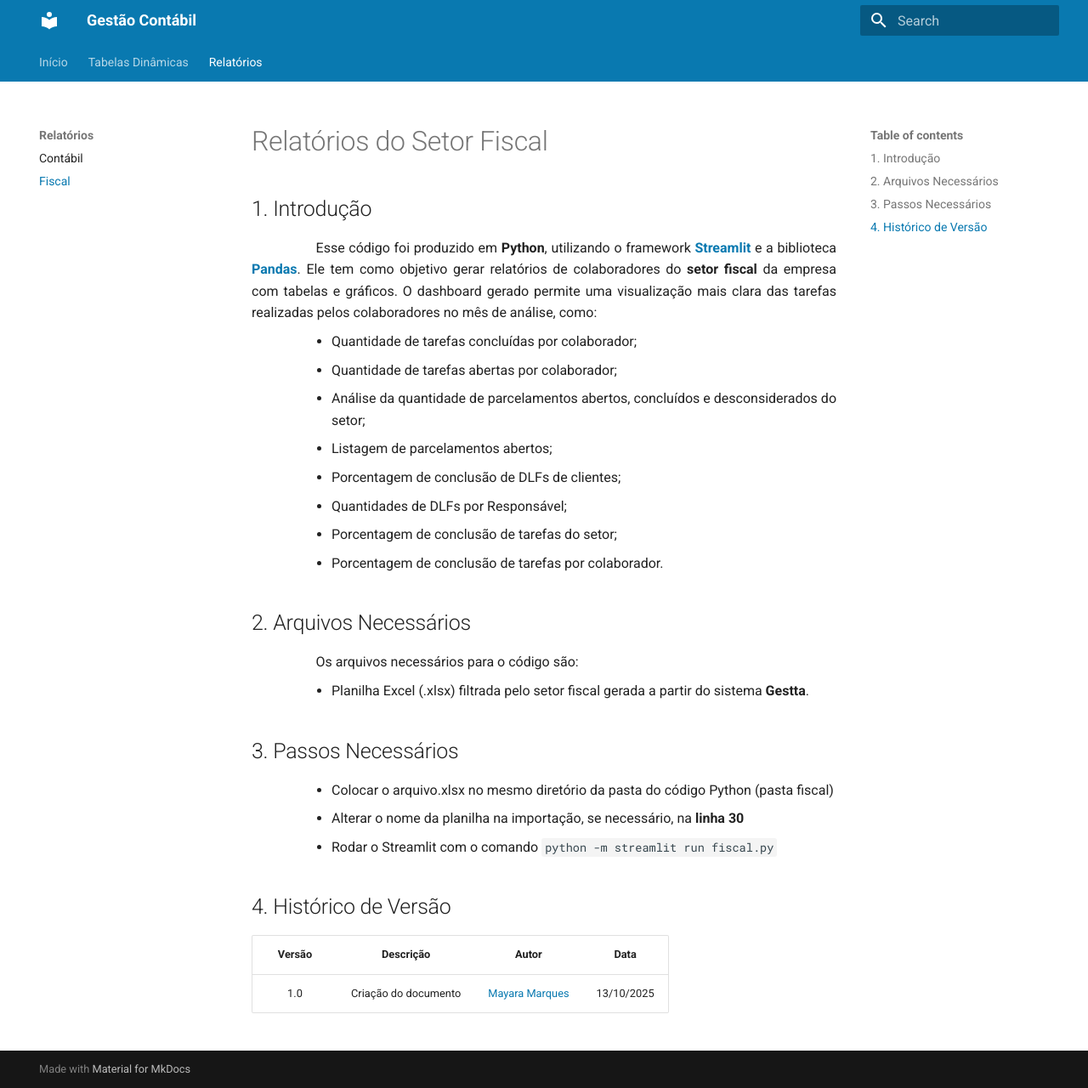
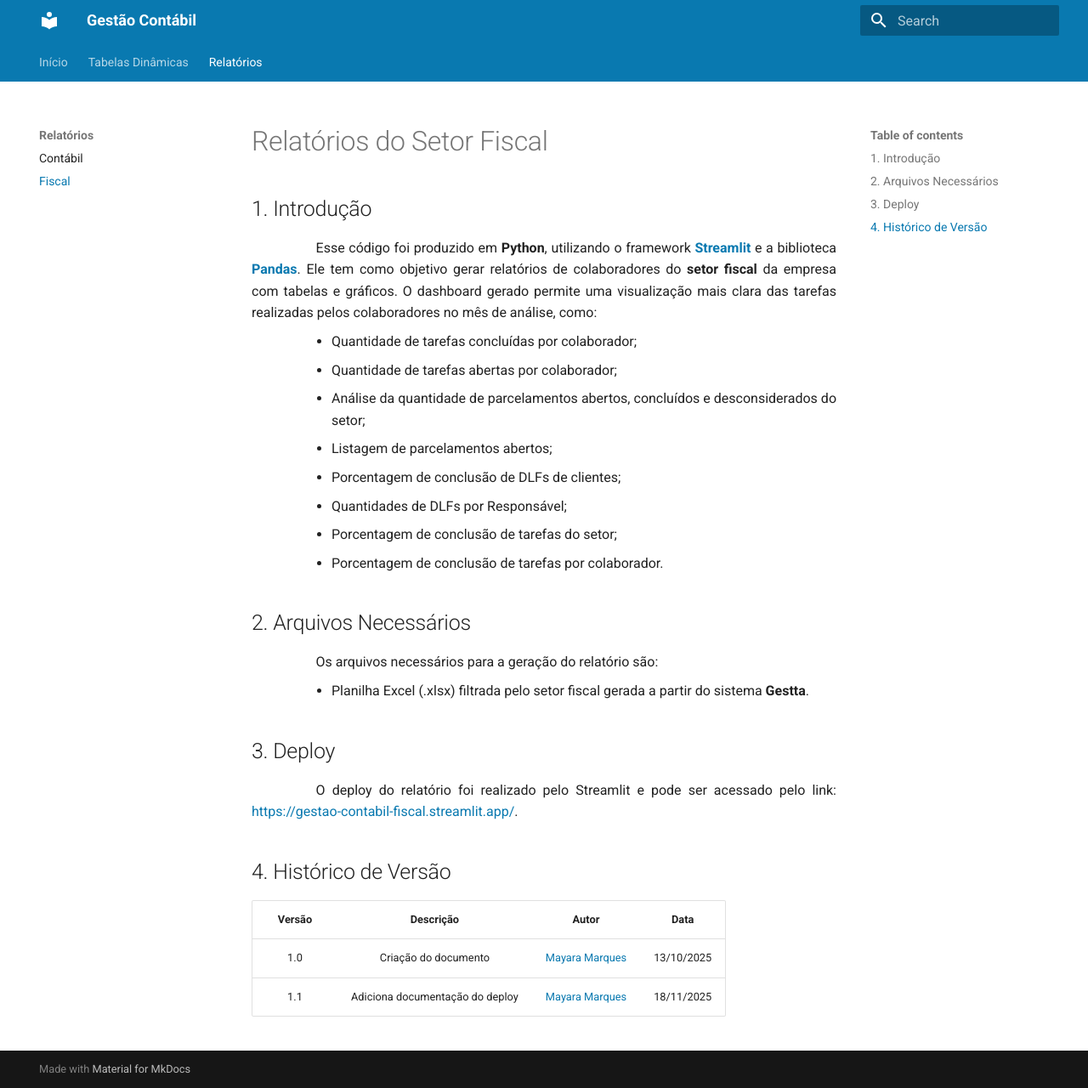
Before and after one commit to TRICONTA-TECH/Gestao-Contabil, an MkDocs documentation site: the page built from docs/fiscal/fiscal.md, in a window 1280 px wide and 1280 px high. Shown: the whole window at 85% size. Built offline with MkDocs 1.6.1 and Material for MkDocs 9.7.7, drawn with Linux system fonts in a browser that asks for light colours.

Commit message:
docs: adiciona deploy

```diff
--- a/docs/fiscal/fiscal.md
+++ b/docs/fiscal/fiscal.md
@@ -18,25 +18,21 @@ Esse código foi produzido em <b>Python</b>, utilizando o framework <a href="htt
 
 ## 2. Arquivos Necessários
 <div style="text-align: justify; text-indent: 2cm;">
-Os arquivos necessários para o código são:
+Os arquivos necessários para a geração do relatório são:
 </div>
 
 <ul style="text-align: justify; padding-left: 4em; margin-top: 0.5em;">
 <li> Planilha Excel (.xlsx) filtrada pelo setor fiscal gerada a partir do sistema <b>Gestta</b>.
 </ul>
 
-## 3. Passos Necessários
-<ul style="text-align: justify; padding-left: 4em; margin-top: 0.5em;">
-<li> Colocar o arquivo.xlsx no mesmo diretório da pasta do código Python (pasta fiscal)
-<li> Alterar o nome da planilha na importação, se necessário, na <b> linha 30</b>
-<li> Rodar o Streamlit com o comando
-        <code style="background-color: #f4f4f4; padding: 2px 4px; border-radius: 3px;">
-            python -m streamlit run fiscal.py
-        </code>
-</ul>
+## 3. Deploy
+<div style="text-align: justify; text-indent: 2cm;">
+O deploy do relatório foi realizado pelo Streamlit e pode ser acessado pelo link: <a href="https://gestao-contabil-fiscal.streamlit.app/">https://gestao-contabil-fiscal.streamlit.app/</a>.
+</div>
 
 ## 4. Histórico de Versão
 
 | Versão |Descrição     |Autor                                       |Data |
 |:-:     | :-:          | :-:                                        | :-:        |
 |1.0     |Criação do documento|[Mayara Marques](https://github.com/maymarquee)| 13/10/2025 |
+|1.1     |Adiciona documentação do deploy|[Mayara Marques](https://github.com/maymarquee)| 18/11/2025 |
```
